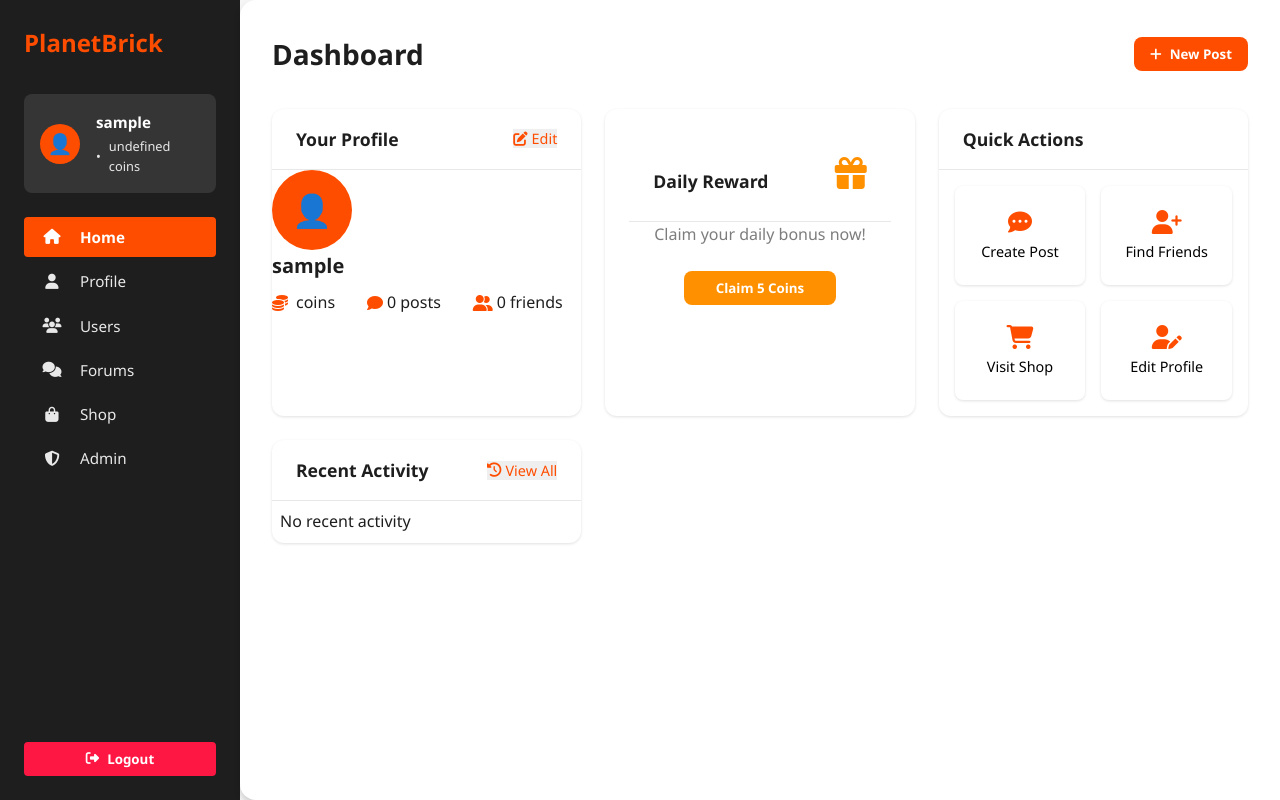
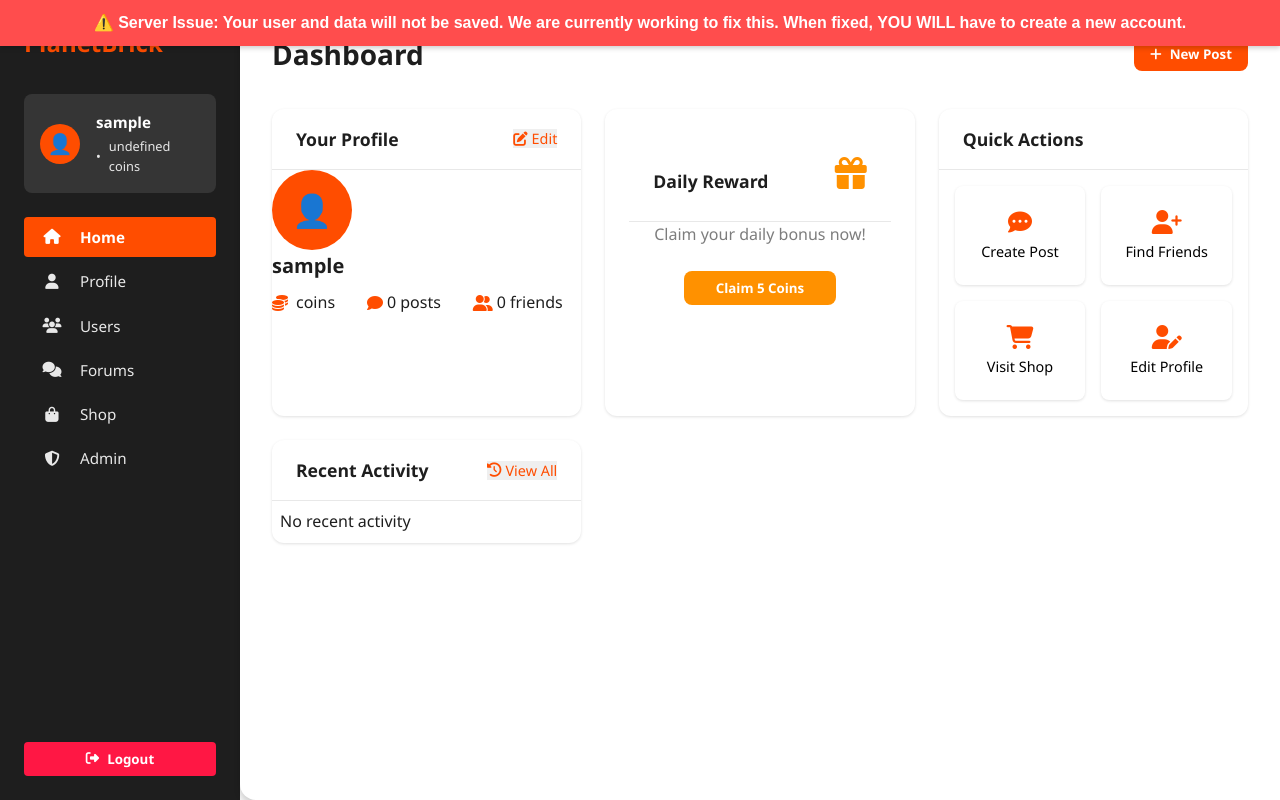
Before and after one commit to GittyBitty600/planet-brick, a plain HTML site: page home.html in a window 1280 px wide. Drawn offline with Linux system fonts and the light colour scheme; sample sign-in values are in the browser's storage.

Commit message:
Update home.html

```diff
--- a/home.html
+++ b/home.html
@@ -6,8 +6,28 @@
     <title>PlanetBrick - Home</title>
     <link rel="stylesheet" href="css/style.css">
     <link rel="stylesheet" href="https://cdnjs.cloudflare.com/ajax/libs/font-awesome/6.4.0/css/all.min.css">
+    <style>/* Banner Styles */
+    .server-alert {
+      position: fixed;
+      top: 0;
+      left: 0;
+      width: 100%;
+      background-color: #ff4d4d;
+      color: white;
+      text-align: center;
+      padding: 10px;
+      font-family: Arial, sans-serif;
+      font-weight: bold;
+      z-index: 1000;
+      box-shadow: 0 2px 5px rgba(0,0,0,0.2);
+    }
+</style>
 </head>
+
 <body>
+    <div class="server-alert">
+    ⚠️ Server Issue: Your user and data will not be saved. We are currently working to fix this. When fixed, YOU WILL have to create a new account.
+    </div>
     <div class="app-container">
         <!-- Sidebar -->
         <div class="sidebar">
```
